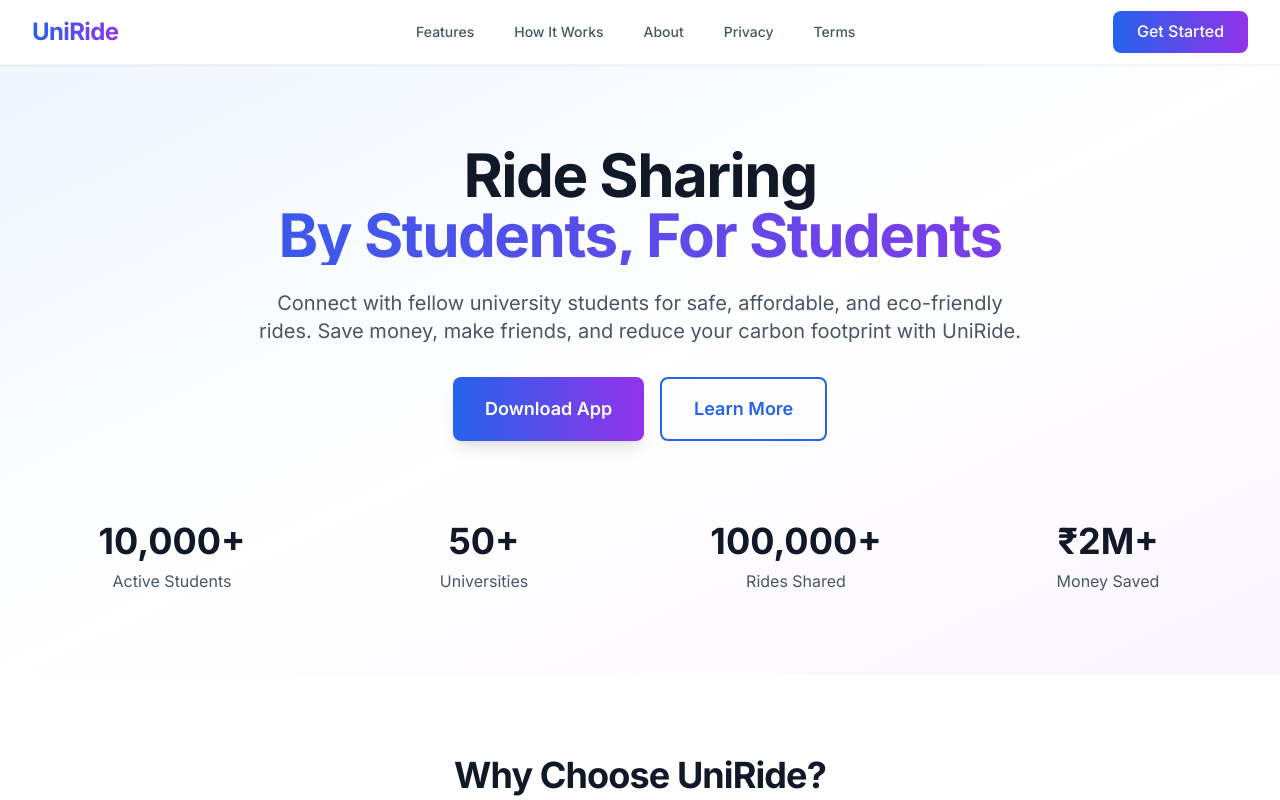
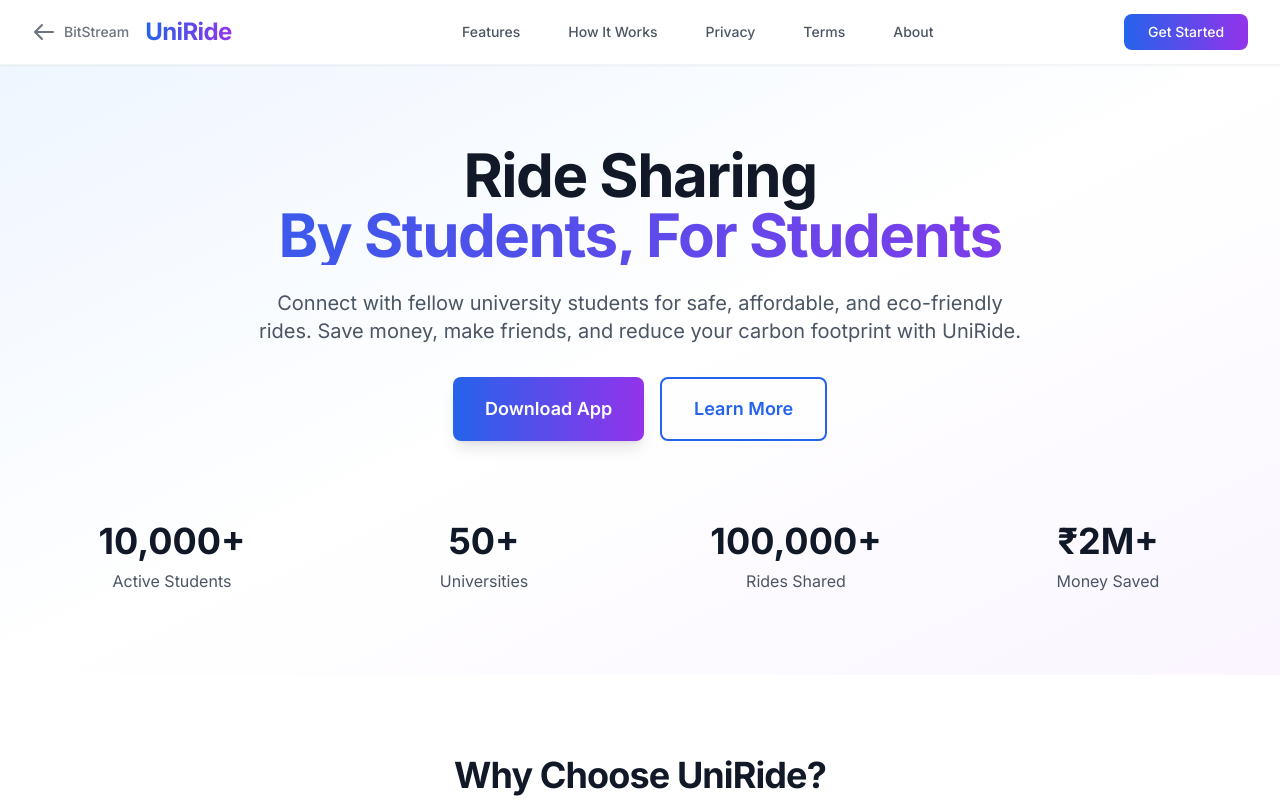
Before and after one commit to bitstreamofficial/bitstream, a Next.js app: page /projects/uniride in a window 1280 px wide. Shown: the top 800 px of the page. Built offline with nearby package versions, Linux system fonts and the light colour scheme.

Commit message:
Project link and responsive nav

```diff
--- a/app/projects/page.tsx
+++ b/app/projects/page.tsx
@@ -15,6 +15,18 @@ const projects = [
     gradient: 'from-blue-500 to-cyan-500',
     bgGradient: 'from-blue-50 to-cyan-50',
     mockupColor: 'bg-blue-100',
+  },
+  {
+    name: 'UniRide',
+    description: 'Student ride-sharing platform connecting university communities for safe, affordable transportation.',
+    technologies: ['Next.js', 'React', 'TypeScript', 'Tailwind CSS'],
+    category: 'Mobile App',
+    status: 'Live',
+    icon: 'M9 17a2 2 0 11-4 0 2 2 0 014 0zM19 17a2 2 0 11-4 0 2 2 0 014 0z M13 16V6a1 1 0 00-1-1H4a1 1 0 00-1 1v10a1 1 0 001 1h1m8-1a1 1 0 01-1 1H9m4-1V8a1 1 0 011-1h2.586a1 1 0 01.707.293l1.414 1.414a1 1 0 01.293.707V16a1 1 0 01-1 1h-1m-6-1a1 1 0 001 1h1M5 17a2 2 0 104 0m-4 0a2 2 0 114 0m6 0a2 2 0 104 0m-4 0a2 2 0 114 0',
+    gradient: 'from-green-500 to-teal-500',
+    bgGradient: 'from-green-50 to-teal-50',
+    mockupColor: 'bg-green-100',
+    link: '/projects/uniride'
   },
   {
     name: 'BEMS',
@@ -64,19 +76,8 @@ const projects = [
     gradient: 'from-indigo-500 to-purple-500',
     bgGradient: 'from-indigo-50 to-purple-50',
     mockupColor: 'bg-indigo-100'
-  },
-  {
-    name: 'UniRide',
-    description: 'Student ride-sharing platform connecting university communities for safe, affordable transportation.',
-    technologies: ['Next.js', 'React', 'TypeScript', 'Tailwind CSS'],
-    category: 'Mobile App',
-    status: 'Live',
-    icon: 'M9 17a2 2 0 11-4 0 2 2 0 014 0zM19 17a2 2 0 11-4 0 2 2 0 014 0z M13 16V6a1 1 0 00-1-1H4a1 1 0 00-1 1v10a1 1 0 001 1h1m8-1a1 1 0 01-1 1H9m4-1V8a1 1 0 011-1h2.586a1 1 0 01.707.293l1.414 1.414a1 1 0 01.293.707V16a1 1 0 01-1 1h-1m-6-1a1 1 0 001 1h1M5 17a2 2 0 104 0m-4 0a2 2 0 114 0m6 0a2 2 0 104 0m-4 0a2 2 0 114 0',
-    gradient: 'from-green-500 to-teal-500',
-    bgGradient: 'from-green-50 to-teal-50',
-    mockupColor: 'bg-green-100',
-    link: '/projects/uniride'
   }
+
 ]
 
 const categoryColors = {
--- a/components/layout/uniride-navbar.tsx
+++ b/components/layout/uniride-navbar.tsx
@@ -9,45 +9,124 @@ export function UniRideNavbar() {
   return (
     <nav className="bg-white shadow-sm border-b border-gray-100 sticky top-0 z-50">
       <div className="max-w-7xl mx-auto px-4 sm:px-6 lg:px-8">
-        <div className="flex justify-between items-center h-16">
-          <div className="flex items-center">
+        <div className="flex justify-between items-center h-16 sm:h-18">
+          {/* Logo & Back Button */}
+          <div className="flex items-center space-x-4">
+            {/* Back to BitStream Button */}
+            <Link
+              href="/"
+              className="group flex items-center text-gray-500 hover:text-gray-700 transition-colors"
+              title="Back to BitStream"
+            >
+              <svg
+                className="h-5 w-5 sm:h-6 sm:w-6 transform group-hover:-translate-x-1 transition-transform duration-200"
+                fill="none"
+                viewBox="0 0 24 24"
+                stroke="currentColor"
+              >
+                <path strokeLinecap="round" strokeLinejoin="round" strokeWidth={2} d="M10 19l-7-7m0 0l7-7m-7 7h18" />
+              </svg>
+              <span className="hidden sm:inline ml-2 text-sm font-medium">BitStream</span>
+            </Link>
+
+            {/* UniRide Logo */}
             <Link href="/projects/uniride" className="flex-shrink-0">
-              <h1 className="text-2xl font-bold bg-gradient-to-r from-blue-600 to-purple-600 bg-clip-text text-transparent">
+              <h1 className="text-xl sm:text-2xl lg:text-2xl font-bold bg-gradient-to-r from-blue-600 to-purple-600 bg-clip-text text-transparent">
                 UniRide
               </h1>
             </Link>
           </div>
 
-          <div className="hidden md:block">
-            <div className="ml-10 flex items-baseline space-x-4">
-              <Link href="/projects/uniride#features" className="text-gray-600 hover:text-blue-600 px-3 py-2 rounded-md text-sm font-medium transition-colors">
+          {/* Desktop Navigation Links - Show from lg (1024px+) */}
+          <div className="hidden lg:block">
+            <div className="ml-10 flex items-baseline space-x-6">
+              <Link
+                href="/projects/uniride#features"
+                className="text-gray-600 hover:text-blue-600 px-3 py-2 rounded-md text-sm font-medium transition-colors"
+              >
                 Features
               </Link>
-              <Link href="/projects/uniride#how-it-works" className="text-gray-600 hover:text-blue-600 px-3 py-2 rounded-md text-sm font-medium transition-colors">
+              <Link
+                href="/projects/uniride#how-it-works"
+                className="text-gray-600 hover:text-blue-600 px-3 py-2 rounded-md text-sm font-medium transition-colors"
+              >
                 How It Works
               </Link>
-              <Link href="/projects/uniride#about" className="text-gray-600 hover:text-blue-600 px-3 py-2 rounded-md text-sm font-medium transition-colors">
-                About
-              </Link>
-              <Link href="/projects/uniride/privacy-policy" className="text-gray-600 hover:text-blue-600 px-3 py-2 rounded-md text-sm font-medium transition-colors">
+
+              <Link
+                href="/projects/uniride/privacy-policy"
+                className="text-gray-600 hover:text-blue-600 px-3 py-2 rounded-md text-sm font-medium transition-colors"
+              >
                 Privacy
               </Link>
-              <Link href="/projects/uniride/terms-of-service" className="text-gray-600 hover:text-blue-600 px-3 py-2 rounded-md text-sm font-medium transition-colors">
+              <Link
+                href="/projects/uniride/terms-of-service"
+                className="text-gray-600 hover:text-blue-600 px-3 py-2 rounded-md text-sm font-medium transition-colors"
+              >
                 Terms
+              </Link>
+              <Link
+                href="/projects/uniride#about"
+                className="text-gray-600 hover:text-blue-600 px-3 py-2 rounded-md text-sm font-medium transition-colors"
+              >
+                About
               </Link>
             </div>
           </div>
 
-          <div className="hidden md:block">
-            <button className="bg-gradient-to-r from-blue-600 to-purple-600 text-white px-6 py-2 rounded-lg font-medium hover:from-blue-700 hover:to-purple-700 transition-all duration-200 transform hover:scale-105">
+          {/* Tablet Navigation Links - Show from md to lg (768px - 1023px) */}
+          <div className="hidden md:flex lg:hidden items-center space-x-3">
+            <Link
+              href="/projects/uniride#features"
+              className="text-gray-600 hover:text-blue-600 px-2 py-2 rounded-md text-xs font-medium transition-colors"
+            >
+              Features
+            </Link>
+            <Link
+              href="/projects/uniride#how-it-works"
+              className="text-gray-600 hover:text-blue-600 px-2 py-2 rounded-md text-xs font-medium transition-colors"
+            >
+              How It Works
+            </Link>
+            <Link
+              href="/projects/uniride/privacy-policy"
+              className="text-gray-600 hover:text-blue-600 px-2 py-2 rounded-md text-xs font-medium transition-colors"
+            >
+              Privacy
+            </Link>
+            <Link
+              href="/projects/uniride/terms-of-service"
+              className="text-gray-600 hover:text-blue-600 px-2 py-2 rounded-md text-xs font-medium transition-colors"
+            >
+              Terms
+            </Link>
+            <Link
+                href="/projects/uniride#about"
+                className="text-gray-600 hover:text-blue-600 px-2 py-2 rounded-md text-xs font-medium transition-colors"
+            >
+                About
+              </Link>
+          </div>
+
+          {/* CTA Button - Desktop (lg+) */}
+          <div className="hidden lg:block">
+            <button className="bg-gradient-to-r from-blue-600 to-purple-600 text-white px-6 py-2 rounded-lg text-sm font-medium hover:from-blue-700 hover:to-purple-700 transition-all duration-200 transform hover:scale-105">
               Get Started
             </button>
           </div>
 
+          {/* CTA Button - Tablet (md to lg) */}
+          <div className="hidden md:block lg:hidden">
+            <button className="bg-gradient-to-r from-blue-600 to-purple-600 text-white px-4 py-2 rounded-lg text-xs font-medium hover:from-blue-700 hover:to-purple-700 transition-all duration-200 transform hover:scale-105">
+              Start
+            </button>
+          </div>
+
+          {/* Mobile Menu Button */}
           <div className="md:hidden">
             <button
               onClick={() => setIsMenuOpen(!isMenuOpen)}
-              className="text-gray-600 hover:text-blue-600 focus:outline-none"
+              className="text-gray-600 hover:text-blue-600 focus:outline-none p-2"
             >
               <svg className="h-6 w-6" fill="none" viewBox="0 0 24 24" stroke="currentColor">
                 {isMenuOpen ? (
@@ -64,7 +143,24 @@ export function UniRideNavbar() {
       {/* Mobile menu */}
       {isMenuOpen && (
         <div className="md:hidden">
-          <div className="px-2 pt-2 pb-3 space-y-1">
+          <div className="px-2 pt-2 pb-3 space-y-1 border-t border-gray-100">
+            {/* Back to BitStream - Mobile */}
+            <Link
+              href="/"
+              className="text-gray-500 hover:text-gray-700 flex items-center px-3 py-2 rounded-md text-base font-medium transition-colors border-b border-gray-100 mb-2"
+              onClick={() => setIsMenuOpen(false)}
+            >
+              <svg
+                className="h-5 w-5 mr-2"
+                fill="none"
+                viewBox="0 0 24 24"
+                stroke="currentColor"
+              >
+                <path strokeLinecap="round" strokeLinejoin="round" strokeWidth={2} d="M10 19l-7-7m0 0l7-7m-7 7h18" />
+              </svg>
+              Back to BitStream
+            </Link>
+
             <Link
               href="/projects/uniride#features"
               className="text-gray-600 hover:text-blue-600 block px-3 py-2 rounded-md text-base font-medium transition-colors"
@@ -79,13 +175,7 @@ export function UniRideNavbar() {
             >
               How It Works
             </Link>
-            <Link
-              href="/projects/uniride#about"
-              className="text-gray-600 hover:text-blue-600 block px-3 py-2 rounded-md text-base font-medium transition-colors"
-              onClick={() => setIsMenuOpen(false)}
-            >
-              About
-            </Link>
+
             <Link
               href="/projects/uniride/privacy-policy"
               className="text-gray-600 hover:text-blue-600 block px-3 py-2 rounded-md text-base font-medium transition-colors"
@@ -100,6 +190,13 @@ export function UniRideNavbar() {
             >
               Terms of Service
             </Link>
+            <Link
+              href="/projects/uniride#about"
+              className="text-gray-600 hover:text-blue-600 block px-3 py-2 rounded-md text-base font-medium transition-colors"
+              onClick={() => setIsMenuOpen(false)}
+            >
+              About
+            </Link>
             <button className="w-full text-left bg-gradient-to-r from-blue-600 to-purple-600 text-white px-3 py-2 rounded-md text-base font-medium hover:from-blue-700 hover:to-purple-700 transition-all duration-200">
               Get Started
             </button>
--- a/components/ui/navbar.tsx
+++ b/components/ui/navbar.tsx
@@ -14,11 +14,11 @@ import { Button } from './button';
 
 const navigation = [
   { name: 'Home', href: '/' },
-  { name: 'About', href: '/about' },
   { name: 'Services', href: '/services' },
   { name: 'Projects', href: '/projects' },
   { name: 'Blog', href: '/blog' },
-  { name: 'Contact', href: '/contact' },
+  // { name: 'Contact', href: '/contact' },
+  { name: 'About', href: '/about' },
 ];
 
 export function Navbar() {
```
Also changed, not shown: components/sections/projects.tsx (+13 -13 lines).
